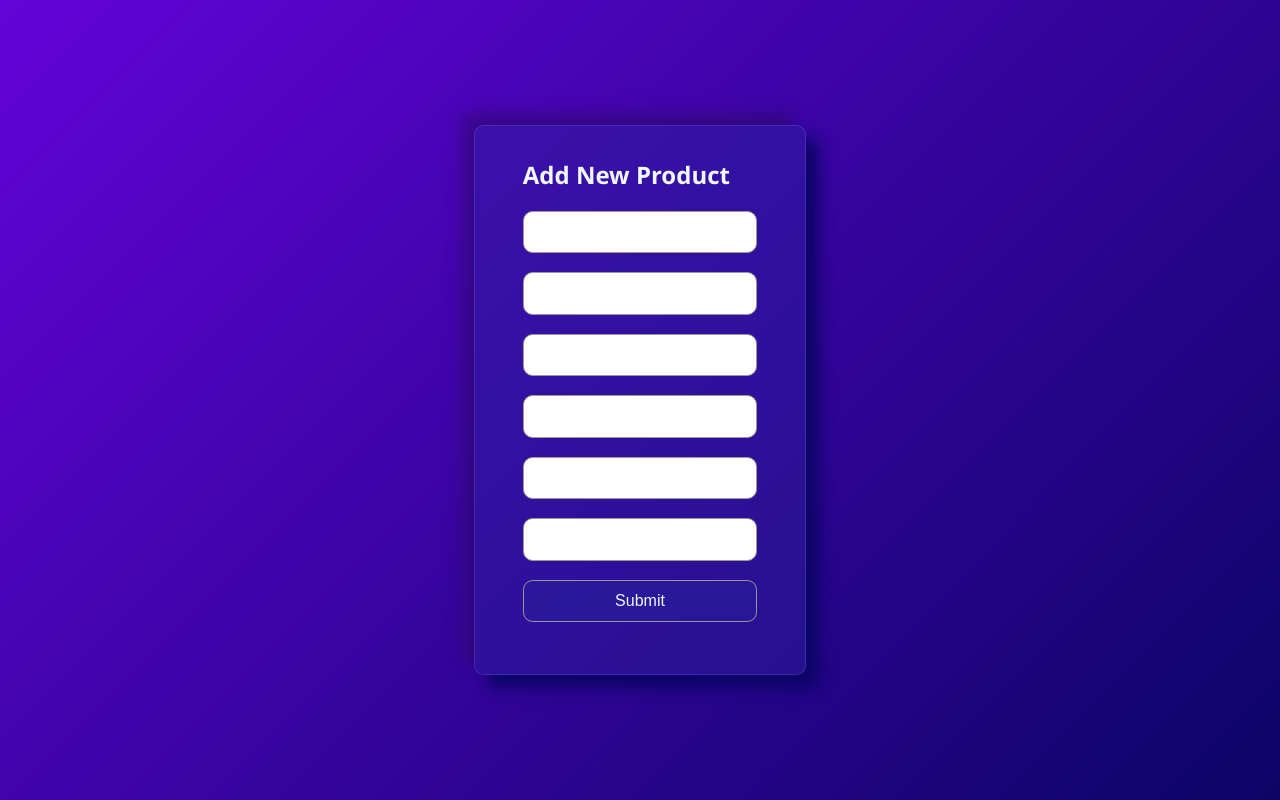
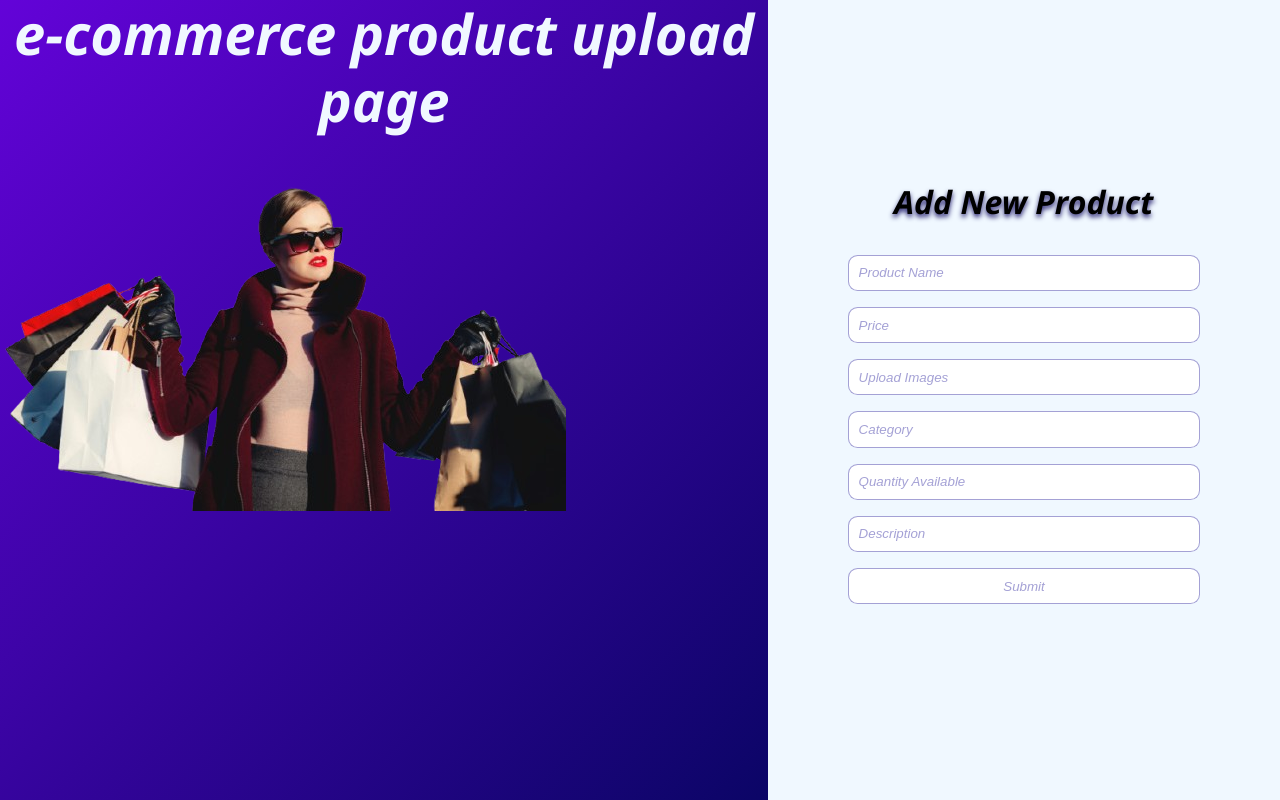
Before and after one commit to victoryduru24/e-commerce-form, a website: page index.html in a window 1280 px wide. Drawn offline with nearby package versions, Linux system fonts and the light colour scheme; a web font is replaced by a local one.

Commit message:
updated UI

```diff
--- a/index.html
+++ b/index.html
@@ -5,63 +5,64 @@
     <meta charset="UTF-8">
     <meta name="viewport" content="width=device-width, initial-scale=1.0">
     <title>Product Form</title>
+    <!-- google form link -->
+
+    <link rel="preconnect" href="https://fonts.googleapis.com">
+    <link rel="preconnect" href="https://fonts.gstatic.com" crossorigin>
+    <link
+        href="https://fonts.googleapis.com/css2?family=Lato:ital,wght@0,100;0,300;0,400;0,700;0,900;1,100;1,300;1,400;1,700;1,900&family=Lora:ital,wght@0,400..700;1,400..700&family=Montserrat:ital,wght@0,100..900;1,100..900&family=Playfair+Display:ital,wght@0,400..900;1,400..900&display=swap"
+        rel="stylesheet">
+
+        <!-- imported ccs animations -->
+    <link rel="stylesheet" href="https://cdnjs.cloudflare.com/ajax/libs/animate.css/4.1.1/animate.min.css" />
+
+    <!-- link styles.css -->
     <link rel="stylesheet" href="style.css">
+
+    <!-- link script.js -->
     <script defer src="script.js"></script>
 </head>
 
 <body>
-    <div class="form-El">
-        <div class="foating-circle"></div>
-        <div class="foating-circle"></div>
-        <div class="foating-circle"></div>
-        <h2>Add New Product</h2>
-        <form action="" method="post">
+    <main class="container">
+        <section class="Left-container">
+            <h2 class="heading-primary">e-commerce product upload page</h2>
+            <img src="background.png" alt="shopping image" loading="lazy" class="image animate__animated animate__fadeInUp">
+            <div class="foating-circles"></div>
+            <div class="foating-circle"></div>
+            <div class="foating-circle"></div>
+        </section>
+
+        <form action="" id="form">
+            <h3 class="secondary-text animate__animated animate__heartBeat">Add New Product</h3>
             <!-- Name -->
             <div class="data">
-
-                <input type="text" id="name" name="name" required>
-                <label for="name">Product Name</label>
-
+                <input type="text" id="name" name="name" placeholder="Product Name" required>
             </div>
 
             <!-- Price -->
            <div class="data">
-
-              <input type="number" id="price" name="price" required>
-              <label for="price">Price</label>
-
+                <input type="number" id="price" name="price" placeholder="Price" required>
             </div>
 
             <!-- Images -->
             <div class="data">
-
-                <input type="text" id="images"  multiple>
-                <label for="images">Upload Images</label>
-
+                <input type="text" id="images" placeholder="Upload Images"  multiple>
             </div>
 
             <!-- Category -->
            <div class="data">
-
-             <input type="text" id="category" name="category" required>
-             <label for="category">Category</label>
-
+                <input type="text" id="category" name="category" placeholder="Category" required>
            </div>
 
             <!-- Quantity -->
            <div class="data">
-
-             <input type="number" id="quantity" name="quantity" required>
-             <label for="quantity">Quantity Available</label>
-
+                <input type="number" id="quantity" name="quantity" placeholder="Quantity Available" required>
            </div>
 
             <!-- Description -->
            <div class="data">
-
-            <input type="text" id="description" name="description" required>
-            <label for="description">Description</label>
-
+                <input type="text" id="description" name="description" placeholder="Description" required>
            </div>
 
             <!-- Submit -->
@@ -69,7 +70,8 @@
             <input type="submit" id="submit" name="submit">
            </div>
         </form>
-    </div>
+
+    </main>
 </body>
 
 </html>
--- /dev/null
+++ b/package.json
@@ -0,0 +1,5 @@
+{
+  "dependencies": {
+    "animate.css": "^4.1.1"
+  }
+}
--- a/script.js
+++ b/script.js
@@ -10,7 +10,7 @@ const categoryEl = document.querySelector("#category");
 const availqtyEl = document.querySelector("#quantity");
 const submitbtn = document.querySelector("#submit");
 
-submitbtn.addEventListener("click",  function(event){
+submitbtn.addEventListener("submit",  function(event){
     event.preventDefault();
 
     alert("with all my billions😒😒😒🙆‍♀️");
@@ -21,7 +21,7 @@ submitbtn.addEventListener("click",  function(event){
     imageEl.value = "";
     categoryEl.value = "";
     availqtyEl.value = "";
-})
+});
 
 
-console.log(priceEl);
+console.log();
--- a/style.css
+++ b/style.css
@@ -1,21 +1,27 @@
+@import 'animate.css';
+
 :root{
-    --primary-color: hsl(208, 100%, 97%);
+    --primary-color: #f0f8ff;
     --text-color:#000;
-    --bg-gradient: linear-gradient(135deg, hsl(267, 97%, 43%) 0% ,hsl(244, 91%, 21%) 100%);
-    --border: 0.1rem solid hsla(219, 100%, 75%, 0.188);
+    --bg-gradient: linear-gradient(135deg, #6303d8 0% ,#0b0566 100%);
+    --border: 0.1rem solid #6303d8 ;
     --heading-text: 2rem;
+    --heading-text-secondary:3.5rem;
     --input-text:0.6rem;
     --text-font:  'Segoe UI', sans-serif;
     --backdrop-filter:blur(0.10rem);
-    --backdrop-bg: hsla(244, 65%, 37%, 0.424);
-    --form-padding: 2rem 3rem;
+    --backdrop-bg: #29219c6c;
+    --form-padding: 2rem 5rem;
     --radius:0.6rem;
-    --shadow:0.8rem 0.8rem 1rem hsl(244, 91%, 21%),-0.8rem -0.8rem 1rem hsla(262, 84%, 24%, 0.612);
+    --shadow:0.8rem 0.8rem 1rem #0b0566,-0.8rem -0.8rem 1rem #2f0a719c;
+    --shadow-second:0 0.2rem 0.3rem #272271;
     --attr-cont: attr(name);
     --padding-second: 0 0.5rem;
     --weight: 400;
     --size-1:1rem;
-    --border-second:1px solid hsl(0, 3%, 60%);
+    --overlay-primary:1;
+    --overlay-secondary:10;
+    --border-second:1px solid #29219c6c;
 
 
 }
@@ -33,67 +39,101 @@ html{
 }
 
 body{
-    color: var(--primary-color);
-    background: var(--bg-gradient);
     font-family: var(--text-font);
     min-height: 100vh;
+}
+
+.container{
+    display: grid;
+    grid-template-columns: 3fr 2fr;
+    grid-template-rows: 100vh;
+}
+
+.Left-container{
+    background: var(--bg-gradient);
+    position: relative;
+}
+
+.heading-primary{
+    color: var(--primary-color);
+    line-height: 1.2;
+    font-size: var(--heading-text-secondary);
+    font-family: "Lato",sans-serif italic;
+    font-style: italic;
+    text-align: center;
+    animation: slideIn 2s ease-out forwards 1s;
+}
+
+.secondary-text{
+    font-size: var(--heading-text);
+    font-family: "Lato", sans-serif italic;
+    font-style: italic;
+    text-align: center;
+    margin-bottom: var(--heading-text);
+    text-shadow: var(--shadow-second);
+}
+#form{
+    background: var(--primary-color);
     display: flex;
     justify-content: center;
     align-items: center;
+    flex-direction: column;
+    padding: var(--form-padding);
 }
 
-.data{
-    position: relative;
-    margin: 1.2rem 0;
-}
-.form-El{
-    border: var(--border);
-    background: var(--backdrop-bg);
-    backdrop-filter: var(--backdrop-filter);
-    -webkit-backdrop-filter: var(--backdrop-filter);
-    padding: var(--form-padding);
-    box-shadow: var(--shadow);
-    border-radius: var(--radius);
+@keyframes slideIn {
+     0% {
+        transform: translateX(-100%);
+        opacity: 0;
+    }
+    50% {
+        transform: translateX(20%);
+        opacity: 0.5;
+    }
+    100% {
+        transform: translateX(0);
+        opacity: 1;
+    }
 }
 
-.data label{
-    position: absolute;
-    left: 0.75rem;
-    top: 1rem;
+input::placeholder{
+    font-style: italic;
+    text-align: left;
     color: var(--backdrop-bg);
-    font-size: var(--size-1);
-    font-weight: var(--weight);
-    pointer-events: none;
-    transition: all 0.3s ease;
-    padding: var(--padding-second);
+}
+input:focus{
+    outline: none;
+    border: var(--border);
+    background: var(--primary-color);
+    transition: all 0.4s ease-in-out;
+        transform: scale(1.05);
+}
+input{
+    border-radius: var(--radius);
+    padding: var(--radius);
+    border: var(--border-second);
+    background: #fff;
+    width: 100%;
+}
+.data{
+    margin-bottom: var(--size-1);
+    width: 100%;
 }
 
-.data input , #submit{
-    border: var(--border-second);
-    width: 100%;
-    padding: 0.7em 0.8em;
-    border-radius: var(--radius);
-    font-size: var(--size-1);
-    transition: all 0.3s ease;
-    color: var(--text-color);
-    outline: none;
-    z-index: 1;
-    position: relative;
+.image{
+    margin-top: 3.1rem;
+}
+
+#submit:hover{
+    background: var(--bg-gradient);
+    color: var(--primary-color);
+    font-style: italic;
+    transition: all 0.4s ease-in-out;
+    transform: scale(1.05);
 }
 
 #submit{
-    background: var(--backdrop-bg);
-    color: var(--primary-color);
+    font-style: italic;
+    color: var(--backdrop-bg);
+    transition: all 0.6s ease-in-out;
 }
-/* input:focus+label,
-input:not(:placeholder-shown)+label {
-    font-size: 16px;
-    color: #4299e1;
-    font-weight: 600;
-    z-index: 2;
-} */
-
-input:focus {
-    border-color: #044a91;
-    box-shadow: 0 0 0 4px rgba(4, 93, 167, 0.2);
-}
```
Also changed, not shown: background.png (added), 1 other file.
